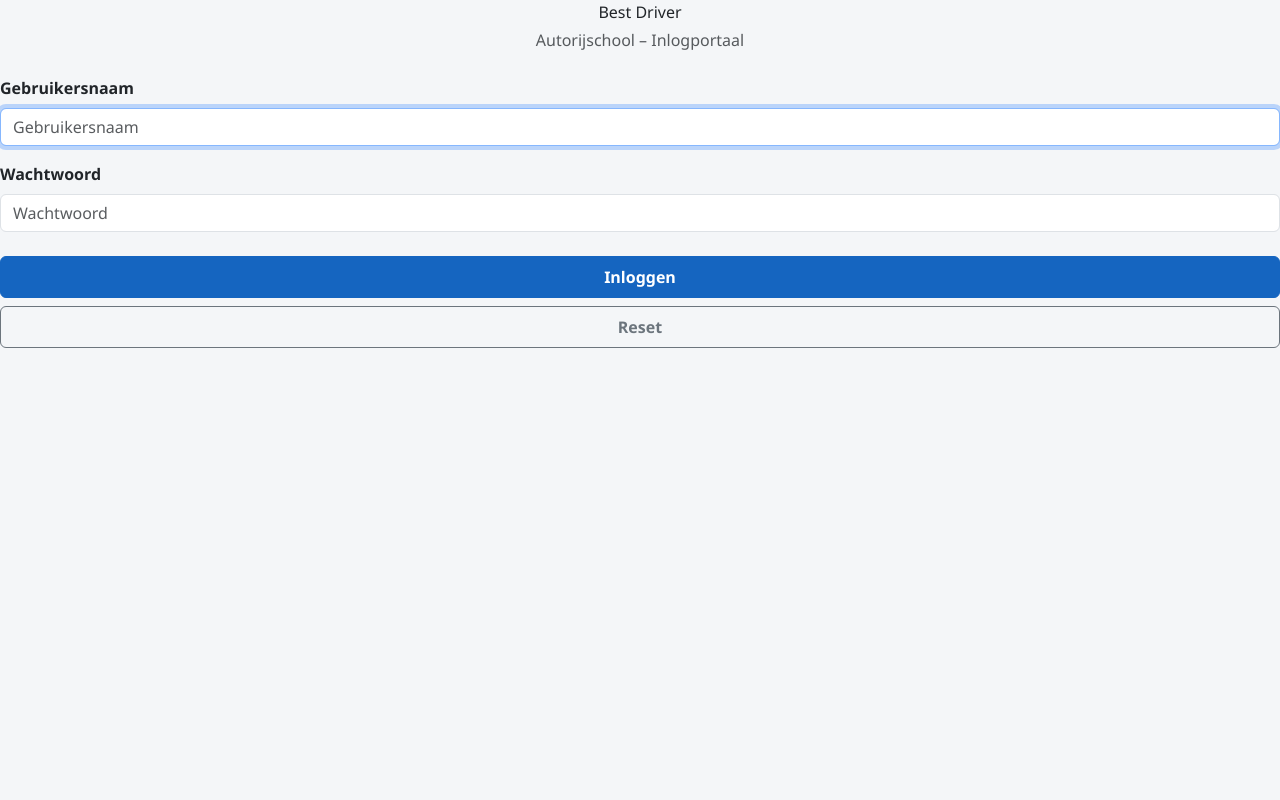
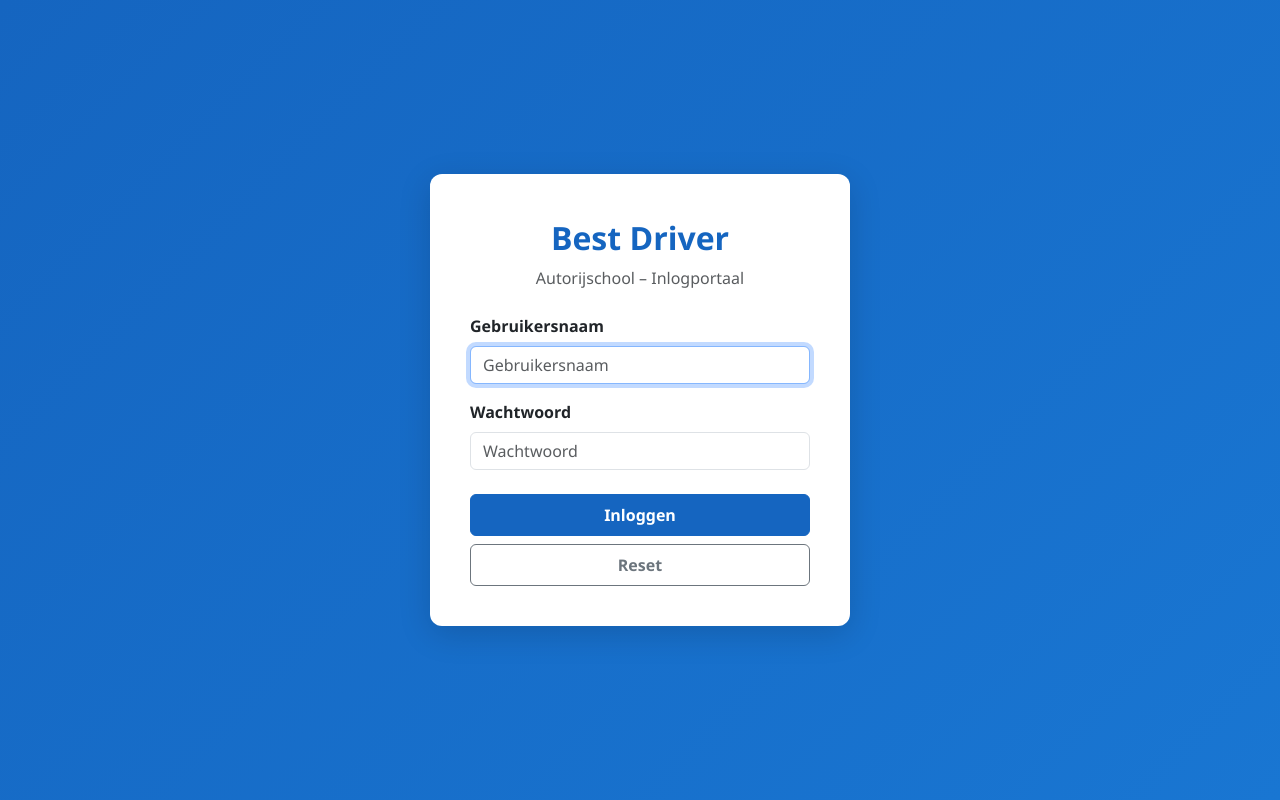
Before and after one commit to KalekaK/AutorijschoolBestDriver, a PHP site: page /OefenexamenRealisatie/login.php in a window 1280 px wide. Run offline with PHP 8.4, Linux system fonts and the light colour scheme.

Commit message:
rest css toegevoegd
De dashboard en tabellen css toegevoegd

```diff
--- a/pages/assets/css/style.css
+++ b/pages/assets/css/style.css
@@ -27,3 +27,32 @@ body {
 .sidebar .nav-link:hover, .sidebar .nav-link.active { background: var(--bd-blauw); color: #fff; }
 
 .main-content { flex: 1; padding: 1.5rem; }
+
+ /* Dashboard kaarten */
+.dashboard-card {
+    background: #fff; border-radius: 8px;
+    padding: 1.5rem; border: 1px solid #dee2e6;
+    transition: box-shadow .2s;
+}
+.dashboard-card:hover { box-shadow: 0 4px 12px rgba(0,0,0,.08); }
+
+/* Tabellen */
+.table-bestdriver thead th {
+    background-color: var(--bd-blauw);
+    color: #fff; font-weight: 500; font-size: .875rem;
+}
+
+/* Login */
+.login-wrapper {
+    min-height: 100vh;
+    background: linear-gradient(135deg, #1565C0, #1976D2);
+    display: flex; align-items: center; justify-content: center;
+}
+.login-card {
+    background: #fff; border-radius: 12px;
+    padding: 2.5rem; width: 100%; max-width: 420px;
+    box-shadow: 0 8px 32px rgba(0,0,0,.15);
+}
+.login-logo { font-size: 2rem; font-weight: 700; color: var(--bd-blauw); }
+
+footer { margin-top: auto; }
```
